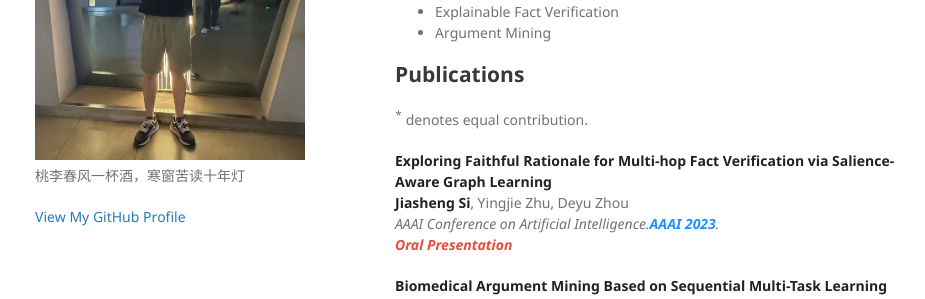
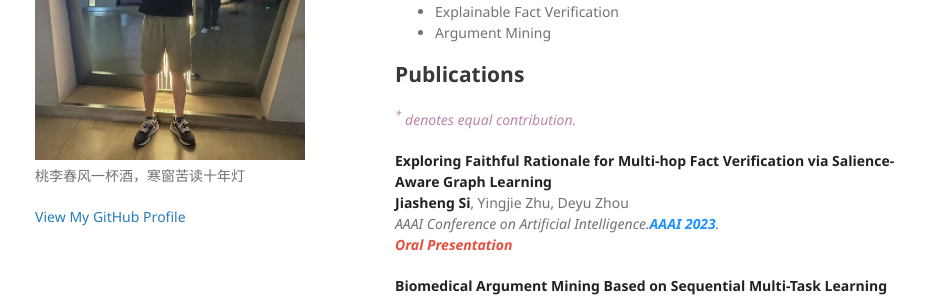
Before and after one commit to jasenchn/jasenchn.github.io, a Jekyll site: the page built from index.md, in a window 1280 px wide. Shown: the part 309-608 px from the top of the page, without its empty margins (175-1100 px from the left). Built offline with Jekyll 4.4.1, drawn with Linux system fonts in a browser that asks for light colours; our own code applies the rules of GitHub Pages for plain Markdown files.

Commit message:
Update index.md

```diff
--- a/index.md
+++ b/index.md
@@ -17,7 +17,7 @@ I will focus on the following topics:
 
 
 ## Publications
-<sup>*</sup> denotes equal contribution.
+<i style="color:#BD83AA"><sup>*</sup> denotes equal contribution.</i>
 
 [comment]: <> (AAAI2023)
 <div class="paper">
```
